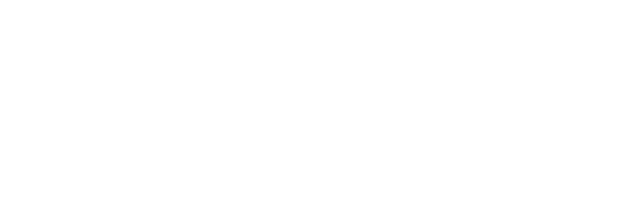
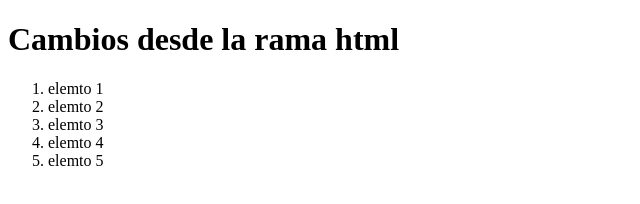
Before and after one commit to MatiSierraDev/test-git, a plain HTML site: page index.html in a window 1280 px wide. Shown: the whole page, without its empty margins (0-640 px from the left). Drawn offline with Linux system fonts and the light colour scheme.

Commit message:
Agregando elementos al html desde la rama html

```diff
--- a/index.html
+++ b/index.html
@@ -7,6 +7,16 @@
   <title>Document</title>
 </head>
 <body>
+  <h1>Cambios desde la rama html</h1>
 
+  <ol>
+    <li>elemto 1</li>
+    <li>elemto 2</li>
+    <li>elemto 3</li>
+    <li>elemto 4</li>
+    <li>elemto 5</li>
+  </ol>
+
+  <script src="index.js"></script>
 </body>
 </html>
```
